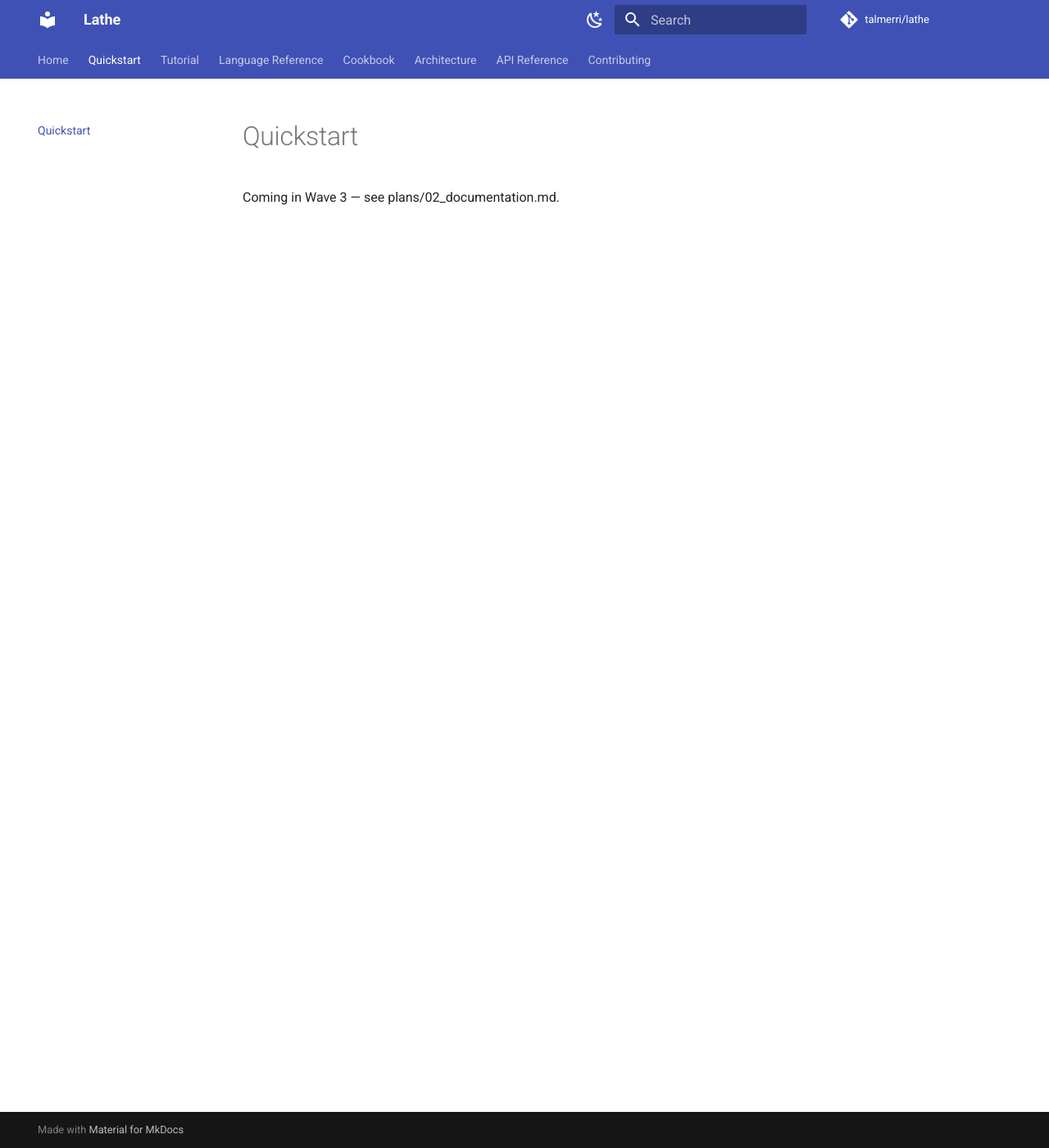
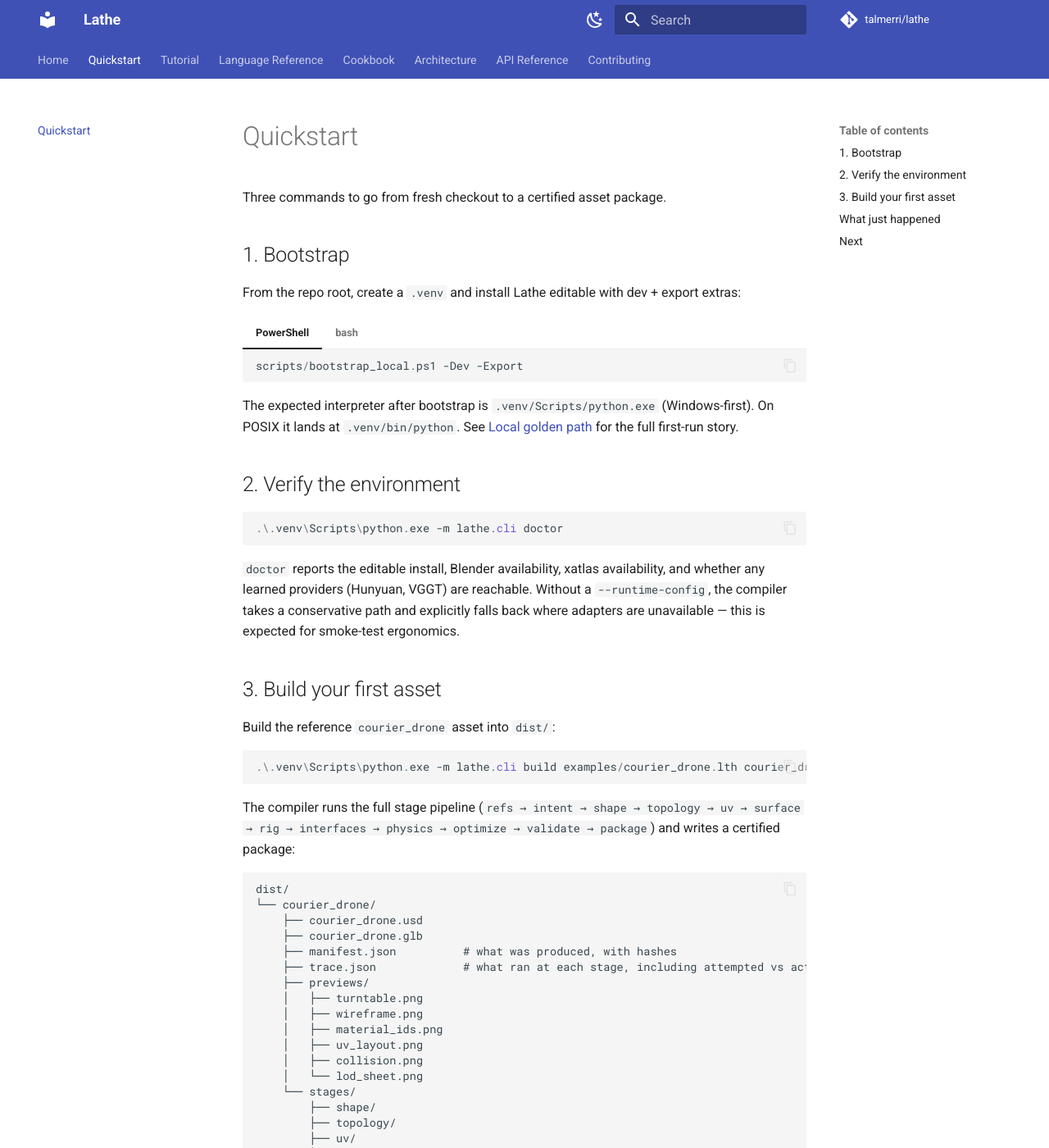
Before and after one commit to CodePhobiia/lathe, an MkDocs documentation site: the page built from docs/quickstart.md, in a window 1280 px wide and 1400 px high. Shown: the whole window at 82% size. Built offline with MkDocs 1.6.1 and Material for MkDocs 9.7.7, drawn with Linux system fonts in a browser that asks for light colours; comment, search, counter and statistics services are not loaded; some of the changed text lies outside the part shown.

Commit message:
docs(tutorials): 60-sec quickstart + first_asset + reconstruct + deep_dive ladder (BL-27, Plan 02 Phase 5)
4 tutorial docs written: quickstart.md (replaced Wave 1 placeholder with three-command walkthrough + dist/ tree), tutorial/first_asset.md (~15-min bookshelf walkthrough), tutorial/second_asset_reconstruct.md (~20-min reconstruct flow comparison), tutorial/deep_dive.md (spec reading map). Tutorial index.md updated to link the ladder.

1 tutorial asset added: examples/tutorial_bookshelf.lth — minimal hard_surface_prop with profile/contract/critic/asset/variant; parses clean, lathe check returns ok.

mkdocs --strict status: not verified locally (mkdocs not installed in .venv). Pages remain reachable via the updated tutorial/index.md which is already in nav; leaving mkdocs.yml unchanged to respect exclusive cluster.

````diff
--- a/docs/quickstart.md
+++ b/docs/quickstart.md
@@ -1,3 +1,76 @@
 # Quickstart
 
-Coming in Wave 3 — see plans/02_documentation.md.
+Three commands to go from fresh checkout to a certified asset package.
+
+## 1. Bootstrap
+
+From the repo root, create a `.venv` and install Lathe editable with dev + export extras:
+
+=== "PowerShell"
+
+    ```powershell
+    scripts/bootstrap_local.ps1 -Dev -Export
+    ```
+
+=== "bash"
+
+    ```bash
+    scripts/bootstrap_local.sh --dev --export
+    ```
+
+The expected interpreter after bootstrap is `.venv/Scripts/python.exe` (Windows-first). On POSIX it lands at `.venv/bin/python`. See [Local golden path](local_golden_path.md) for the full first-run story.
+
+## 2. Verify the environment
+
+```powershell
+.\.venv\Scripts\python.exe -m lathe.cli doctor
+```
+
+`doctor` reports the editable install, Blender availability, xatlas availability, and whether any learned providers (Hunyuan, VGGT) are reachable. Without a `--runtime-config`, the compiler takes a conservative path and explicitly falls back where adapters are unavailable — this is expected for smoke-test ergonomics.
+
+## 3. Build your first asset
+
+Build the reference `courier_drone` asset into `dist/`:
+
+```powershell
+.\.venv\Scripts\python.exe -m lathe.cli build examples/courier_drone.lth courier_drone --out dist
+```
+
+The compiler runs the full stage pipeline (`refs → intent → shape → topology → uv → surface → rig → interfaces → physics → optimize → validate → package`) and writes a certified package:
+
+```text
+dist/
+└── courier_drone/
+    ├── courier_drone.usd
+    ├── courier_drone.glb
+    ├── manifest.json          # what was produced, with hashes
+    ├── trace.json             # what ran at each stage, including attempted vs actual providers
+    ├── previews/
+    │   ├── turntable.png
+    │   ├── wireframe.png
+    │   ├── material_ids.png
+    │   ├── uv_layout.png
+    │   ├── collision.png
+    │   └── lod_sheet.png
+    └── stages/
+        ├── shape/
+        ├── topology/
+        ├── uv/
+        ├── surface/
+        └── validate/
+```
+
+The exact files depend on which adapters were available — `trace.json` is the authoritative record. `--out` can point anywhere; the `dist/` name is only a convention. Transient output directories (`dist_*`, `tmp_*`, `warm_*`) are ignored by the repo.
+
+## What just happened
+
+- `examples/courier_drone.lth` declared *what* the asset is (parts, materials, interactions), *how* to build it (stage configs), and *what counts as passing* (critic + threshold + repair policy).
+- The compiler normalized, resolved, checked, planned, executed, validated, and packaged the result.
+- Because you did not pass `--runtime-config`, the shape stage used the deterministic `lathe.provider.shape.reference_conditioned_v1` provider. Topology/UV fell back to reference paths if Blender or xatlas were unavailable.
+
+## Next
+
+- [Author your first `.lth` asset](tutorial/first_asset.md) — ~15 min walkthrough, builds a bookshelf from scratch.
+- [Reconstruct from reference views](tutorial/second_asset_reconstruct.md) — ~20 min, compares `generate` vs `reconstruct` flows.
+- [Deep dive reading order](tutorial/deep_dive.md) — map of specs and manifestos, in the order that builds mental model fastest.
+- [Local golden path](local_golden_path.md) — same loop with real Hunyuan / VGGT runtime configs.
````
Also changed, not shown: docs/tutorial/deep_dive.md (added, +63 -0 lines), docs/tutorial/first_asset.md (added, +228 -0 lines), docs/tutorial/index.md (+8 -1 lines), docs/tutorial/second_asset_reconstruct.md (added, +123 -0 lines), 1 other file.
